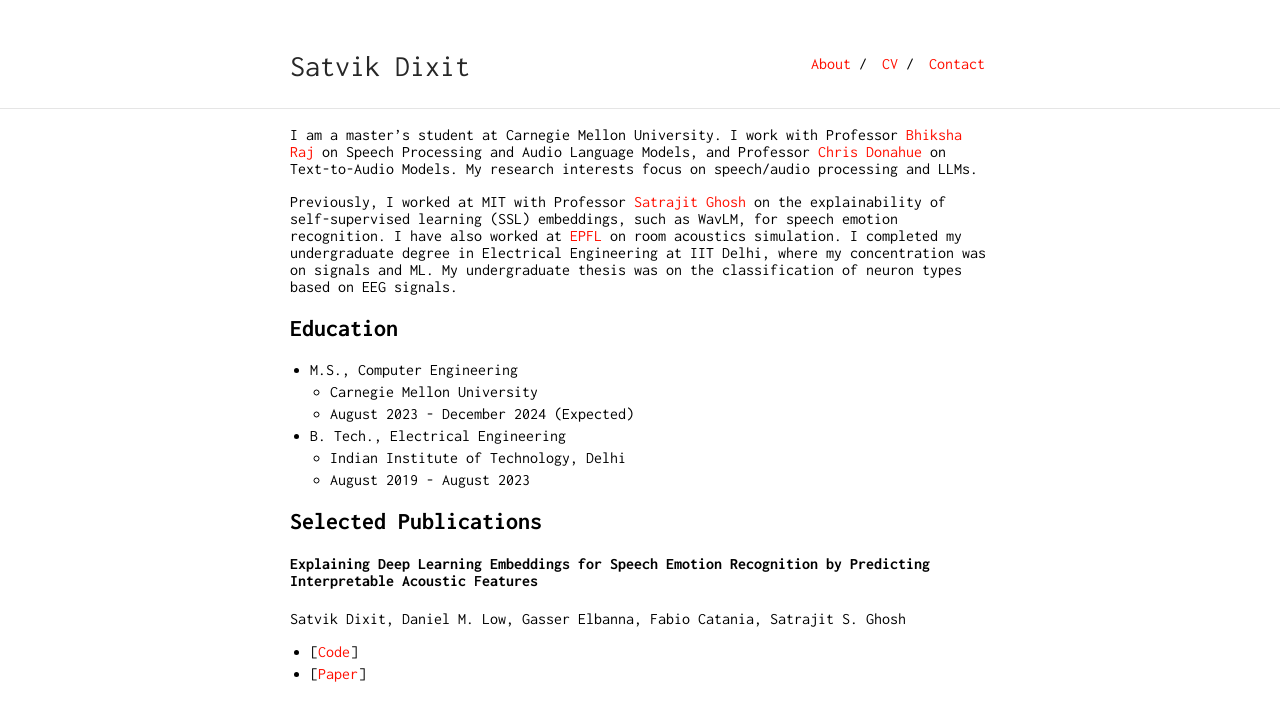
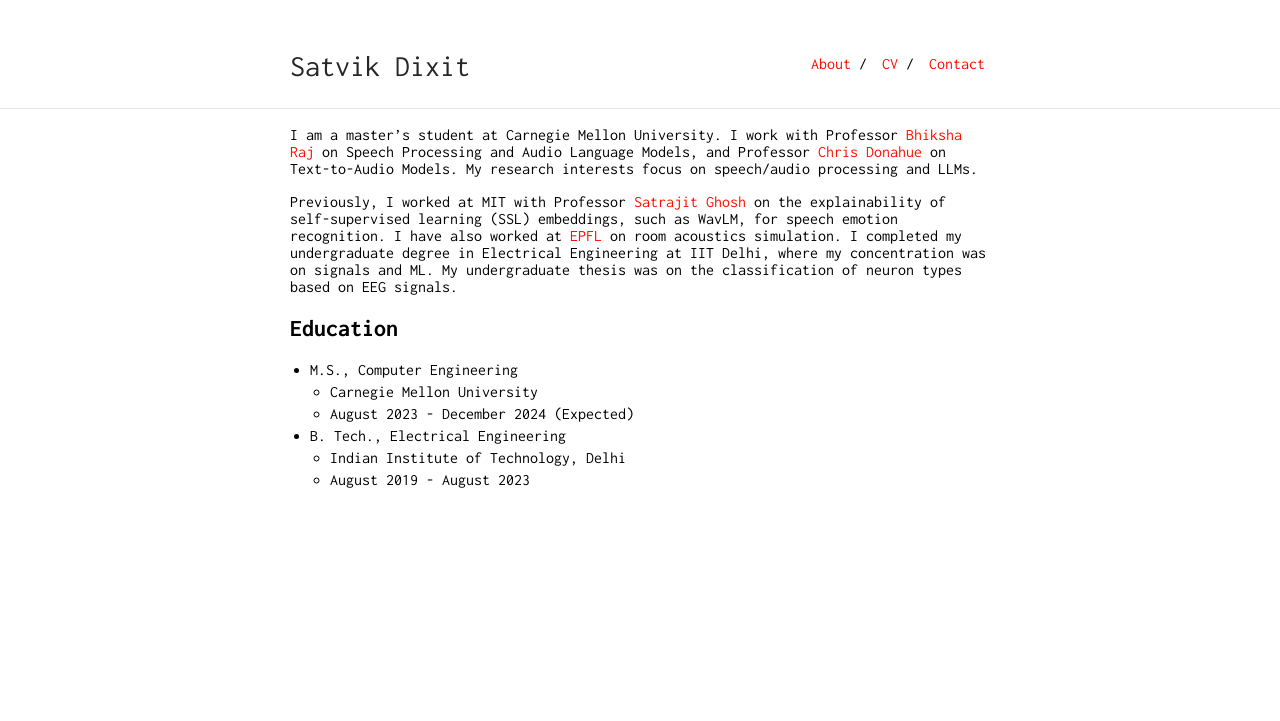
Before and after one commit to satvik-dixit/satvik-dixit.github.io, a Jekyll site: the page built from index.md, in a window 1280 px wide. Shown: the top 721 px of the page. Built offline with Jekyll 4.4.1, drawn with Linux system fonts in a browser that asks for light colours.

Commit message:
Update index.md

```diff
--- a/index.md
+++ b/index.md
@@ -14,9 +14,3 @@ Previously, I worked at MIT with Professor [Satrajit Ghosh](https://sensein.grou
 - B. Tech., Electrical Engineering
   - Indian Institute of Technology, Delhi
   - August 2019 - August 2023
-
-## Selected Publications
-#### Explaining Deep Learning Embeddings for Speech Emotion Recognition by Predicting Interpretable Acoustic Features
-Satvik Dixit, Daniel M. Low, Gasser Elbanna, Fabio Catania, Satrajit S. Ghosh
-- [[Code](https://github.com/satvik-dixit/explainability_SER/tree/main)]
-- [[Paper](https://www.arxiv.org/abs/2409.09511)]
```
